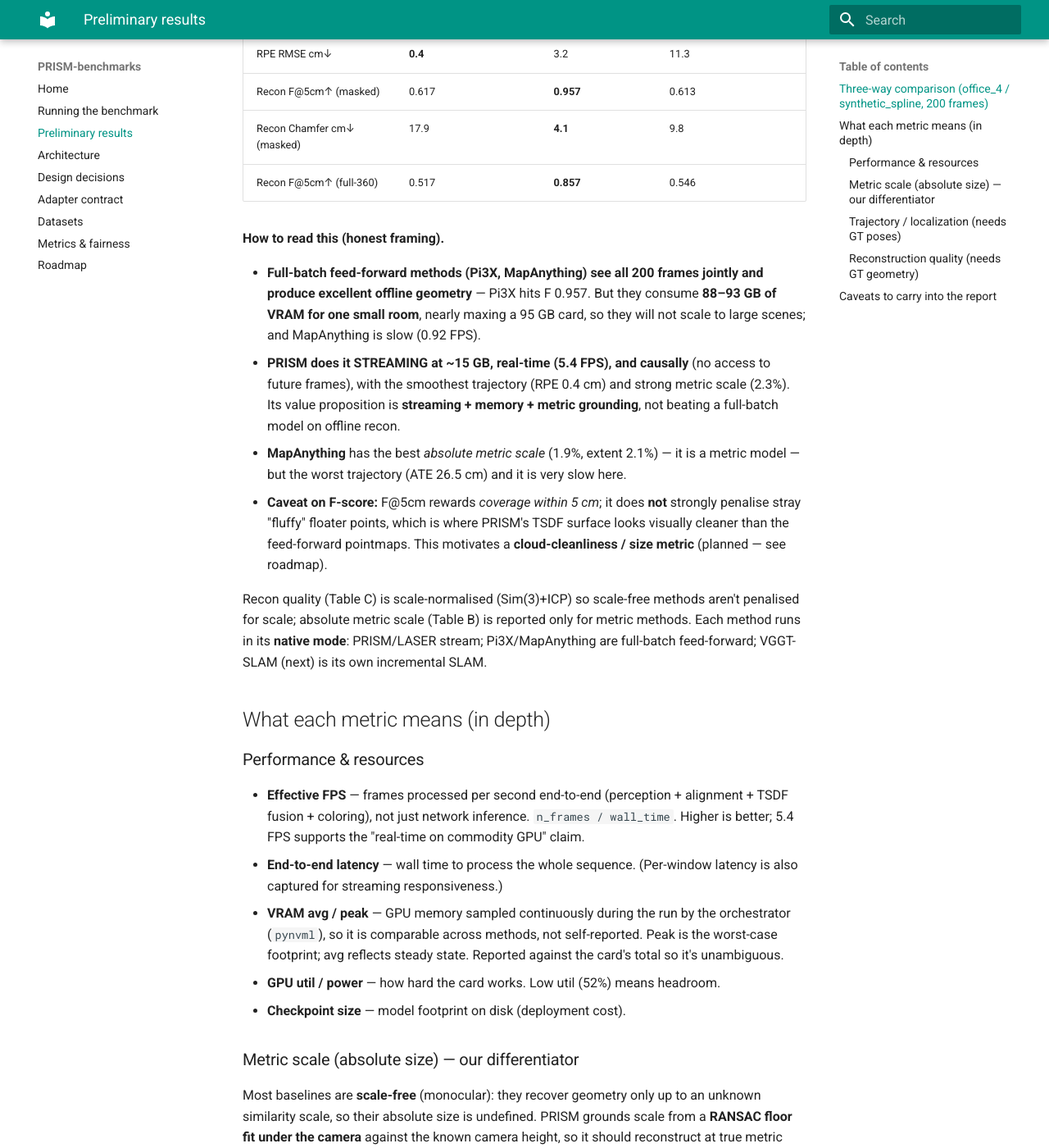
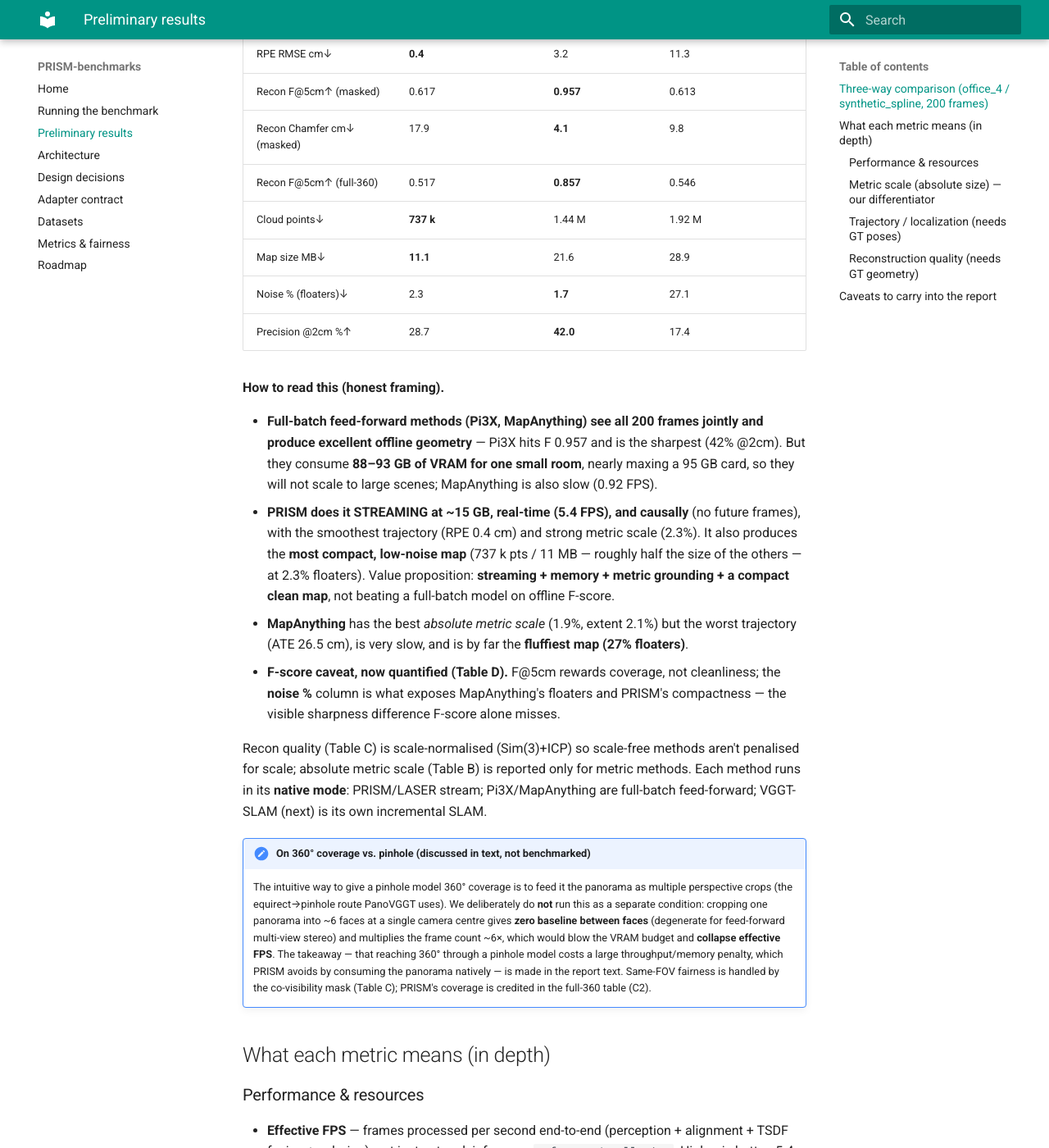
Before and after one commit to zRafaF/PRISM-benchmarks, an MkDocs documentation site: the page built from documentation/docs/results.md, in a window 1280 px wide and 1400 px high, scrolled down 808 px. Shown: the whole window at 82% size. Built offline with MkDocs 1.6.1 and Material for MkDocs 9.7.7, drawn with Linux system fonts in a browser that asks for light colours.

Commit message:
Updated results to the 3 way

```diff
--- a/documentation/docs/results.md
+++ b/documentation/docs/results.md
@@ -24,28 +24,43 @@
 | Recon F@5cm↑ (masked) | 0.617 | **0.957** | 0.613 |
 | Recon Chamfer cm↓ (masked) | 17.9 | **4.1** | 9.8 |
 | Recon F@5cm↑ (full-360) | 0.517 | **0.857** | 0.546 |
+| Cloud points↓ | **737 k** | 1.44 M | 1.92 M |
+| Map size MB↓ | **11.1** | 21.6 | 28.9 |
+| Noise % (floaters)↓ | 2.3 | **1.7** | 27.1 |
+| Precision @2cm %↑ | 28.7 | **42.0** | 17.4 |
 
 **How to read this (honest framing).**
 
 - **Full-batch feed-forward methods (Pi3X, MapAnything) see all 200 frames jointly and
-  produce excellent offline geometry** — Pi3X hits F 0.957. But they consume **88–93 GB of
-  VRAM for one small room**, nearly maxing a 95 GB card, so they will not scale to large
-  scenes; and MapAnything is slow (0.92 FPS).
-- **PRISM does it STREAMING at ~15 GB, real-time (5.4 FPS), and causally** (no access to
-  future frames), with the smoothest trajectory (RPE 0.4 cm) and strong metric scale
-  (2.3%). Its value proposition is **streaming + memory + metric grounding**, not beating a
-  full-batch model on offline recon.
-- **MapAnything** has the best *absolute metric scale* (1.9%, extent 2.1%) — it is a metric
-  model — but the worst trajectory (ATE 26.5 cm) and it is very slow here.
-- **Caveat on F-score:** F@5cm rewards *coverage within 5 cm*; it does **not** strongly
-  penalise stray "fluffy" floater points, which is where PRISM's TSDF surface looks visually
-  cleaner than the feed-forward pointmaps. This motivates a **cloud-cleanliness / size
-  metric** (planned — see roadmap).
+  produce excellent offline geometry** — Pi3X hits F 0.957 and is the sharpest (42% @2cm).
+  But they consume **88–93 GB of VRAM for one small room**, nearly maxing a 95 GB card, so
+  they will not scale to large scenes; MapAnything is also slow (0.92 FPS).
+- **PRISM does it STREAMING at ~15 GB, real-time (5.4 FPS), and causally** (no future
+  frames), with the smoothest trajectory (RPE 0.4 cm) and strong metric scale (2.3%). It
+  also produces the **most compact, low-noise map** (737 k pts / 11 MB — roughly half the
+  size of the others — at 2.3% floaters). Value proposition: **streaming + memory + metric
+  grounding + a compact clean map**, not beating a full-batch model on offline F-score.
+- **MapAnything** has the best *absolute metric scale* (1.9%, extent 2.1%) but the worst
+  trajectory (ATE 26.5 cm), is very slow, and is by far the **fluffiest map (27% floaters)**.
+- **F-score caveat, now quantified (Table D).** F@5cm rewards coverage, not cleanliness; the
+  **noise %** column is what exposes MapAnything's floaters and PRISM's compactness — the
+  visible sharpness difference F-score alone misses.
 
 Recon quality (Table C) is scale-normalised (Sim(3)+ICP) so scale-free methods aren't
 penalised for scale; absolute metric scale (Table B) is reported only for metric methods.
 Each method runs in its **native mode**: PRISM/LASER stream; Pi3X/MapAnything are full-batch
 feed-forward; VGGT-SLAM (next) is its own incremental SLAM.
+
+!!! note "On 360° coverage vs. pinhole (discussed in text, not benchmarked)"
+    The intuitive way to give a pinhole model 360° coverage is to feed it the panorama as
+    multiple perspective crops (the equirect→pinhole route PanoVGGT uses). We deliberately
+    do **not** run this as a separate condition: cropping one panorama into ~6 faces at a
+    single camera centre gives **zero baseline between faces** (degenerate for feed-forward
+    multi-view stereo) and multiplies the frame count ~6×, which would blow the VRAM budget
+    and **collapse effective FPS**. The takeaway — that reaching 360° through a pinhole model
+    costs a large throughput/memory penalty, which PRISM avoids by consuming the panorama
+    natively — is made in the report text. Same-FOV fairness is handled by the co-visibility
+    mask (Table C); PRISM's coverage is credited in the full-360 table (C2).
 
 ## What each metric means (in depth)
 
```
Also changed, not shown: documentation/docs/report.md (+14 -3 lines).
